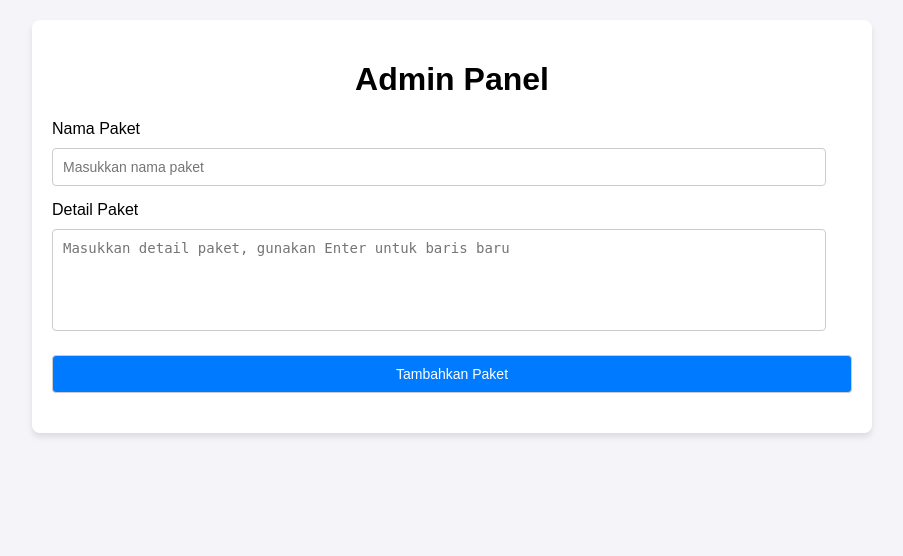
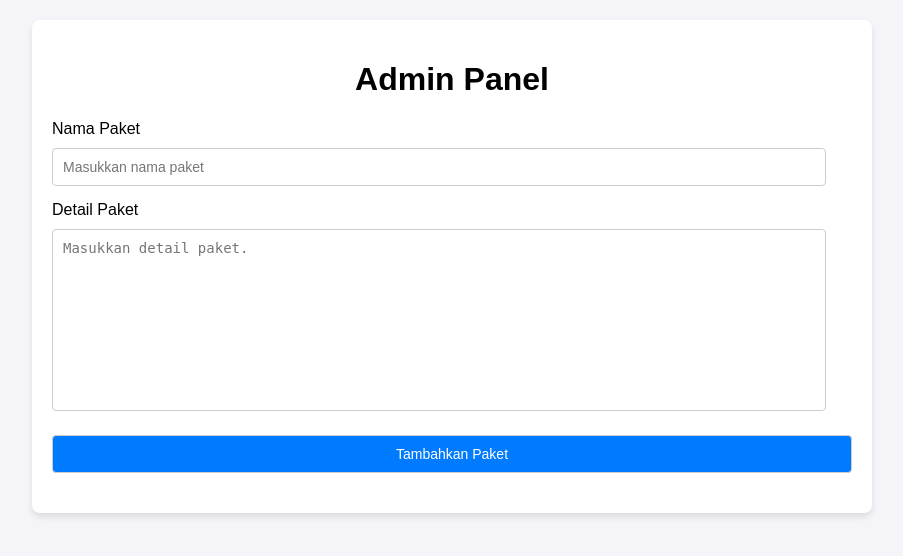
Before and after one commit to Sandhj/Virtual, a Flask app: page /adminku in a window 1280 px wide. Shown: the top 556 px of the page, without its empty margins (188-1091 px from the left). Run offline with Flask 3, Linux system fonts and the light colour scheme; data that the repository does not hold is empty.

Commit message:
Update adminku.html

```diff
--- a/templates/adminku.html
+++ b/templates/adminku.html
@@ -89,7 +89,7 @@
         </div>
         <div class="input-group">
             <label for="packageDetail">Detail Paket</label>
-            <textarea id="packageDetail" rows="5" placeholder="Masukkan detail paket, gunakan Enter untuk baris baru"></textarea>
+            <textarea id="packageDetail" rows="10" placeholder="Masukkan detail paket."></textarea>
         </div>
         <button onclick="addPackage()">Tambahkan Paket</button>
 
```
